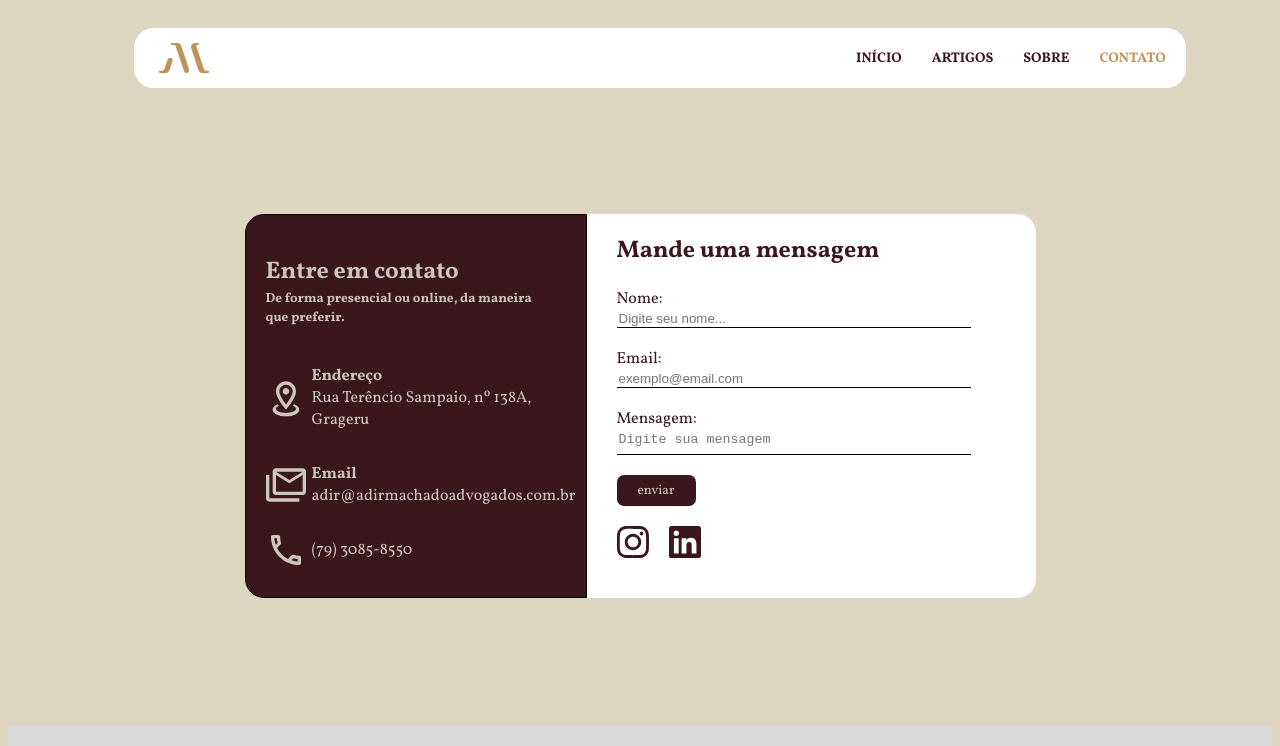
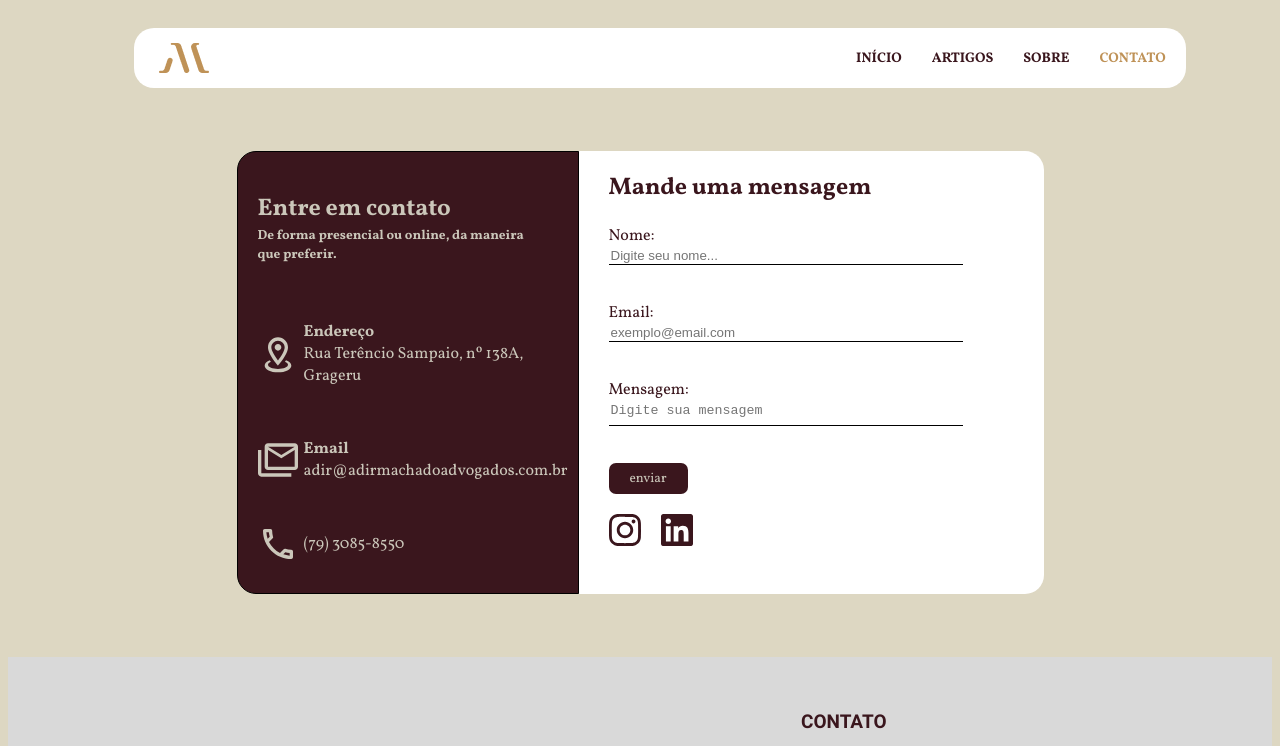
Before and after one commit to adir-machado/front-end, an Angular app: page /contato in a window 1280 px wide. Shown: the top 746 px of the page. Built offline with nearby package versions, Linux system fonts and the light colour scheme.

Commit message:
refactoring/contact

```diff
--- a/src/app/views/contact/contact.component.css
+++ b/src/app/views/contact/contact.component.css
@@ -1,14 +1,14 @@
 .container {
     display: flex;
     justify-content: center;
-    margin: 10% 0px;
+    margin: 5% 0px;
 }
 
 .contact-info {
     display: flex;
     color: #CBC7BA;
     margin-left: 0px;
-
+    margin-top: 19px;
 
 }
 
@@ -34,8 +34,9 @@
     background-color: #FFFFFF;
     display: flex;
     flex-direction: column;
-    width: 449px;
+    width: 465px;
     border-radius: 0px 19px 19px 0px;
+    height: 443px;
 
 }
 
@@ -52,7 +53,7 @@ textarea {
 }
 
 .contact-forms {
-    margin-bottom: 20px;
+    margin-bottom: 37px;
     display: flex;
     flex-direction: column;
 
```
